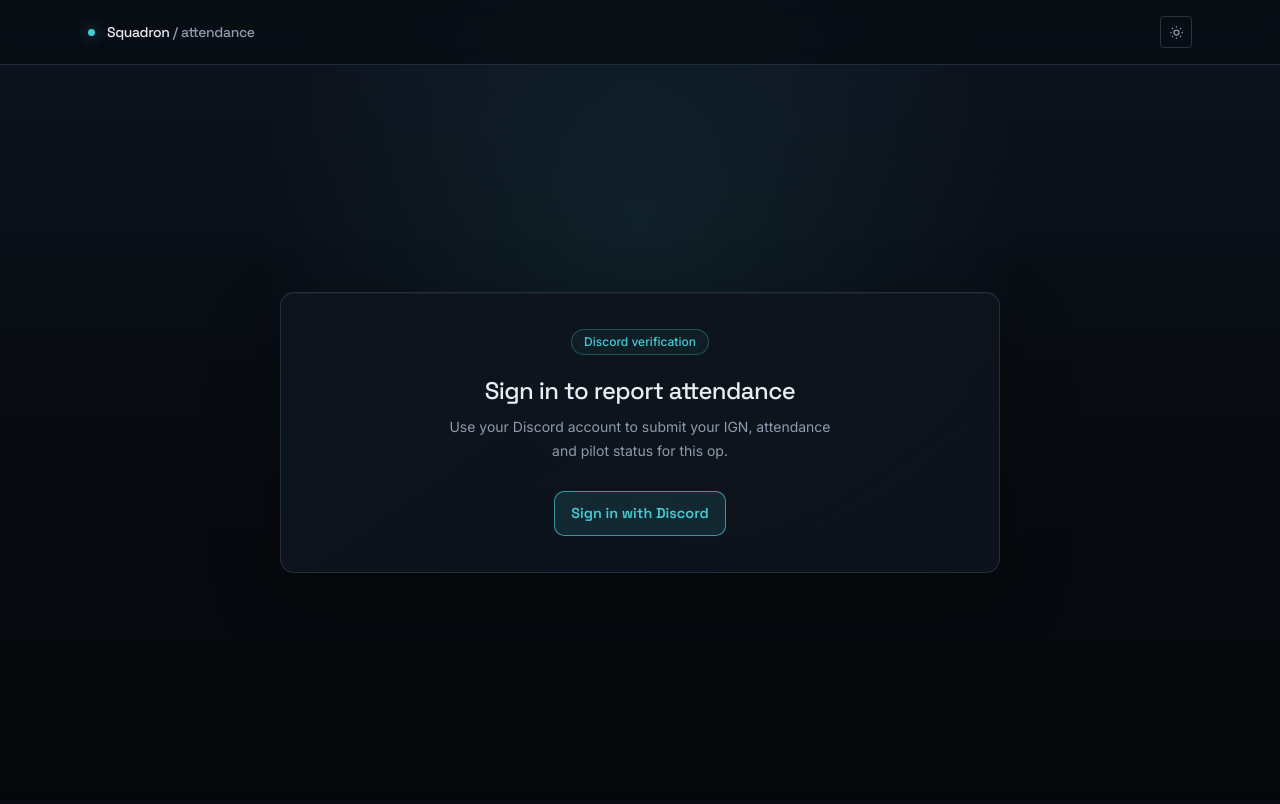
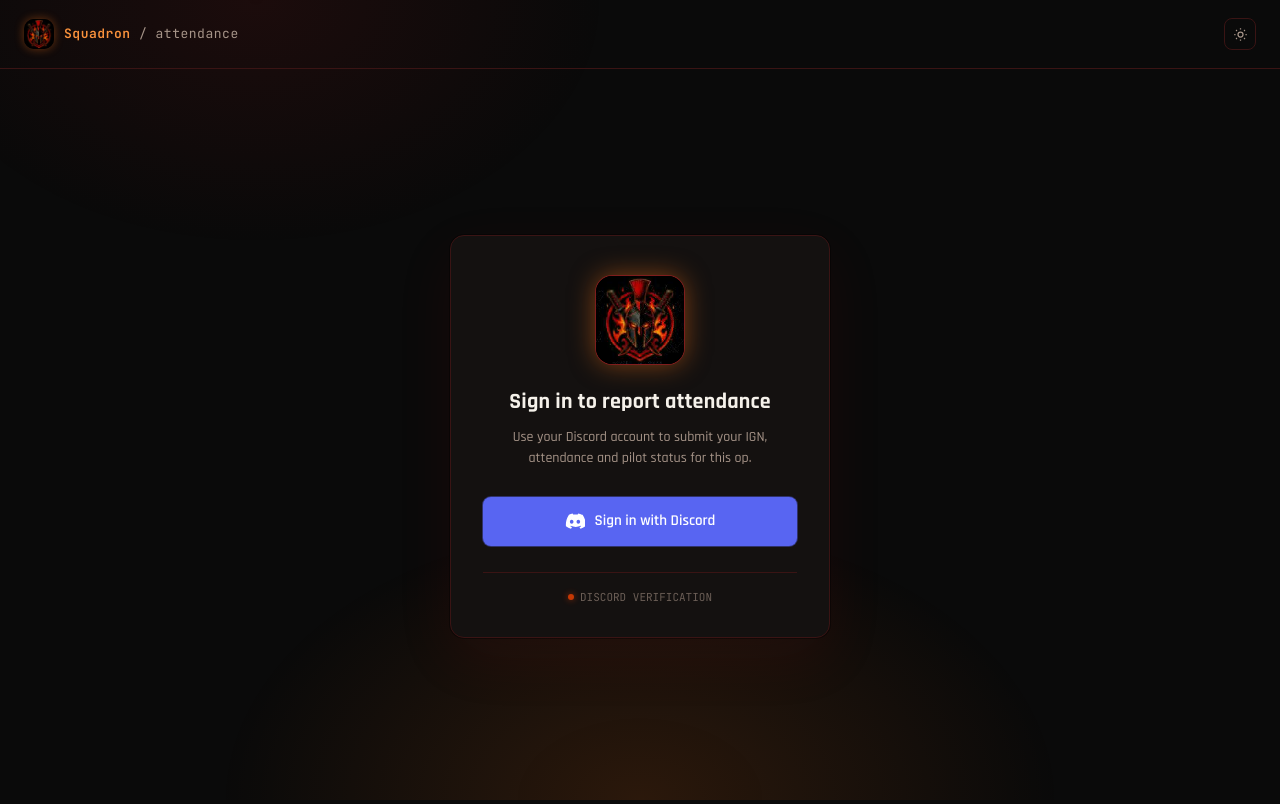
Before and after one commit to nicolelodeontv/chaosattendance, a Next.js app: page / in a window 1280 px wide. Built offline with nearby package versions, Linux system fonts and the light colour scheme; no server answers.

Commit message:
Apply fire-theme design system from chaos-attendance-mockup.html across app

```diff
--- a/src/app/globals.css
+++ b/src/app/globals.css
@@ -3,228 +3,156 @@
 @tailwind utilities;
 
 :root {
-  --base: 244 247 250;
-  --panel: 255 255 255;
-  --panel2: 247 249 252;
-  --line: 211 219 228;
-  --ink: 18 26 39;
-  --ink2: 91 105 121;
-  --amber: 27 157 170;
-  --cyan: 0 122 138;
-  --red: 185 42 52;
-  --role-owner-fg: #92400E;
-  --role-owner-bg: rgba(217,119,6,0.12);
-  --role-owner-border: rgba(217,119,6,0.50);
-  --role-admin-fg: #0F766E;
-  --role-admin-bg: rgba(13,148,136,0.12);
-  --role-admin-border: rgba(13,148,136,0.50);
-  --role-member-fg: #166534;
-  --role-member-bg: rgba(22,163,74,0.12);
-  --role-member-border: rgba(22,163,74,0.50);
-}
+  --bg: #0A0A0A;
+  --panel-hex: #141110;
+  --panel-2-hex: #1B1615;
+  --line-hex: #3A1414;
+  --red-hex: #B91C1C;
+  --red-deep: #7F1D1D;
+  --orange-hex: #F97316;
+  --orange-soft-hex: #FB923C;
+  --ember-hex: #FF4500;
+  --text-hex: #F5F1EA;
+  --text-muted-hex: #A69488;
+  --text-dim-hex: #6B5E56;
+  --discord-hex: #5865F2;
 
-.dark {
-  --base: 8 12 18;
-  --panel: 14 20 29;
-  --panel2: 19 27 38;
-  --line: 39 50 65;
-  --ink: 233 238 243;
-  --ink2: 143 156 173;
-  --amber: 71 202 214;
-  --cyan: 71 202 214;
-  --red: 228 87 99;
-  --role-owner-fg: #FBBF24;
-  --role-owner-bg: rgba(251,191,36,0.12);
-  --role-owner-border: rgba(251,191,36,0.45);
-  --role-admin-fg: #2DD4BF;
-  --role-admin-bg: rgba(45,212,191,0.12);
-  --role-admin-border: rgba(45,212,191,0.45);
-  --role-member-fg: #4ADE80;
-  --role-member-bg: rgba(74,222,128,0.12);
-  --role-member-border: rgba(74,222,128,0.45);
+  --base: 10 10 10;
+  --panel: 20 17 16;
+  --panel2: 27 22 21;
+  --line: 58 20 20;
+  --ink: 245 241 234;
+  --ink2: 166 148 136;
+  --amber: 249 115 22;
+  --cyan: 249 115 22;
+  --red: 185 28 28;
+  --red-deep-rgb: 127 29 29;
+  --orange: 249 115 22;
+  --orange-soft: 251 146 60;
+  --ember: 255 69 0;
+  --discord: 88 101 242;
+
+  --role-owner-fg: #FB923C;
+  --role-owner-bg: rgba(249,115,22,0.12);
+  --role-owner-border: rgba(249,115,22,0.50);
+  --role-admin-fg: #F5F1EA;
+  --role-admin-bg: rgba(185,28,28,0.16);
+  --role-admin-border: rgba(185,28,28,0.55);
+  --role-member-fg: #A69488;
+  --role-member-bg: rgba(58,20,20,0.32);
+  --role-member-border: rgba(58,20,20,0.9);
+
+  --radius-sm: 6px;
+  --radius-md: 8px;
+  --radius-lg: 14px;
+  --radius-pill: 20px;
+  --shadow-logo: 0 0 0 1px var(--red-deep), 0 0 18px rgba(249,115,22,0.45);
+  --shadow-ember: 0 0 8px 2px rgba(255,69,0,0.7);
+  --shadow-dot: 0 0 6px rgba(255,69,0,0.7);
+  --shadow-card: 0 20px 60px rgba(185,28,28,0.08);
 }
 
 * {
+  box-sizing: border-box;
   border-color: rgb(var(--line));
 }
 
 html {
-  color-scheme: light;
-}
-html.dark {
+  min-height: 100%;
+  background: var(--bg);
   color-scheme: dark;
+  scroll-padding-top: env(safe-area-inset-top, 0px);
 }
 
 body {
-  background-color: rgb(var(--base));
-  color: rgb(var(--ink));
-  font-family: var(--font-body), ui-sans-serif, system-ui, sans-serif;
-  background-image:
-    radial-gradient(
-      circle at 50% 28%,
-      rgb(var(--cyan) / 0.07),
-      transparent 22rem
-    ),
-    linear-gradient(
-      180deg,
-      #eef2f5 0%,
-      #f8fafc 42%,
-      #ffffff 100%
-    );
-  background-attachment: fixed;
+  min-height: 100%;
+  margin: 0;
+  position: relative;
+  display: flex;
+  flex-direction: column;
+  background: var(--bg);
+  color: var(--text-hex);
+  font-family: var(--font-body), 'Rajdhani', 'Segoe UI', sans-serif;
 }
 
-.dark body {
-  background-image:
-    radial-gradient(
-      circle at 50% 28%,
-      rgb(var(--cyan) / 0.09),
-      transparent 24rem
-    ),
-    linear-gradient(
-      180deg,
-      #0d1420 0%,
-      #080c12 48%,
-      #05070a 100%
-    );
+body::before {
+  content: '';
+  position: fixed;
+  inset: 0;
+  z-index: 0;
+  pointer-events: none;
+  background:
+    radial-gradient(ellipse 600px 400px at 50% 100%, rgba(249,115,22,0.14), transparent 70%),
+    radial-gradient(ellipse 500px 350px at 20% 0%, rgba(185,28,28,0.10), transparent 70%);
+}
+
+body > * {
+  position: relative;
+  z-index: 1;
+}
+
+button,
+input,
+select,
+textarea {
+  font: inherit;
+}
+
+button {
+  color: inherit;
 }
 
 ::selection {
-  background: rgb(var(--cyan) / 0.28);
+  background: rgba(249,115,22,0.28);
+  color: var(--text-hex);
 }
 
 .status-dot {
   display: inline-block;
   width: 7px;
   height: 7px;
-  border-radius: 999px;
+  flex: 0 0 7px;
+  border-radius: 50%;
+  background: var(--ember-hex);
+  box-shadow: var(--shadow-dot);
+  animation: chaos-pulse 1.8s ease-in-out infinite;
 }
 
-.toast-container {
-  position: fixed;
-  bottom: 24px;
-  left: 50%;
-  z-index: 1000;
-  display: flex;
-  width: min(560px, calc(100vw - 32px));
-  transform: translateX(-50%);
-  flex-direction: column;
-  align-items: center;
-  gap: 8px;
-  pointer-events: none;
-}
-
-.toast-item {
-  max-width: 100%;
-  pointer-events: none;
-  animation: toast-slide-up 3s ease both;
-}
-
-@keyframes toast-slide-up {
-  0% {
-    opacity: 0;
-    transform: translate3d(0, 12px, 0);
-  }
-  12%,
-  82% {
-    opacity: 1;
-    transform: translate3d(0, 0, 0);
-  }
-  100% {
-    opacity: 0;
-    transform: translate3d(0, -4px, 0);
-  }
-}
-
-@media (max-width: 640px) {
-  .toast-container {
-    bottom: 16px;
-  }
-}
-
-@media (prefers-reduced-motion: reduce) {
-  .toast-item {
-    animation: none;
-  }
+@keyframes chaos-pulse {
+  0%, 100% { opacity: 1; }
+  50% { opacity: 0.4; }
 }
 
 @layer components {
   .premium-card {
-    border: 1px solid rgb(var(--line) / 0.9);
-    border-radius: 14px;
-    background: linear-gradient(
-      145deg,
-      rgb(var(--panel) / 0.98),
-      rgb(var(--panel) / 0.9)
-    );
-    box-shadow:
-      0 20px 55px rgb(0 0 0 / 0.08),
-      inset 0 1px 0 rgb(255 255 255 / 0.05);
-    backdrop-filter: blur(16px);
-  }
-
-  .dark .premium-card {
-    box-shadow:
-      0 24px 70px rgb(0 0 0 / 0.28),
-      inset 0 1px 0 rgb(255 255 255 / 0.03);
+    border: 1px solid var(--line-hex);
+    border-radius: var(--radius-lg);
+    background: var(--panel-hex);
+    box-shadow: 0 0 0 1px rgba(0,0,0,0.4), var(--shadow-card);
   }
 
   .premium-button {
     display: inline-flex;
-    min-height: 44px;
+    min-height: 42px;
     align-items: center;
     justify-content: center;
-    border: 1px solid rgb(var(--cyan) / 0.7);
-    border-radius: 10px;
-    background: rgb(var(--cyan) / 0.12);
-    padding: 0.7rem 1rem;
-    font-family: var(--font-display), ui-sans-serif, system-ui, sans-serif;
-    font-size: 0.9rem;
-    font-weight: 600;
-    color: rgb(var(--cyan));
-    transition:
-      transform 0.15s ease,
-      background-color 0.15s ease,
-      border-color 0.15s ease,
-      box-shadow 0.15s ease;
+    border: 1px solid var(--orange-hex);
+    border-radius: var(--radius-sm);
+    background: transparent;
+    padding: 0.55rem 0.9rem;
+    font-family: var(--font-mono), 'JetBrains Mono', monospace;
+    font-size: 0.72rem;
+    font-weight: 500;
+    letter-spacing: 0.02em;
+    color: var(--orange-hex);
+    transition: border-color 0.15s ease, background-color 0.15s ease, color 0.15s ease, transform 0.15s ease;
   }
 
   .premium-button:hover {
-    background: rgb(var(--cyan) / 0.18);
-    border-color: rgb(var(--cyan));
-    box-shadow: 0 10px 28px rgb(var(--cyan) / 0.12);
+    border-color: var(--orange-soft-hex);
+    background: rgba(249,115,22,0.08);
+    color: var(--orange-soft-hex);
     transform: translateY(-1px);
-  }
-
-.role-badge--owner {
-  color: var(--role-owner-fg);
-  background-color: var(--role-owner-bg);
-  border-color: var(--role-owner-border);
-}
-
-.role-badge--admin {
-  color: var(--role-admin-fg);
-  background-color: var(--role-admin-bg);
-  border-color: var(--role-admin-border);
-}
-
-.role-badge--member {
-  color: var(--role-member-fg);
-  background-color: var(--role-member-bg);
-  border-color: var(--role-member-border);
-}
-
-  .submission-row--new {
-    animation: submission-row-new 3s ease-out both;
-  }
-
-  @keyframes submission-row-new {
-    0% {
-      background-color: rgb(var(--cyan) / 0.12);
-    }
-    100% {
-      background-color: transparent;
-    }
   }
 
   .premium-button-secondary {
@@ -232,46 +160,40 @@ body {
     min-height: 42px;
     align-items: center;
     justify-content: center;
-    border: 1px solid rgb(var(--line));
-    border-radius: 10px;
-    background: rgb(var(--panel2) / 0.9);
-    padding: 0.65rem 0.95rem;
-    font-family: var(--font-display), ui-sans-serif, system-ui, sans-serif;
-    font-size: 0.85rem;
-    font-weight: 600;
-    color: rgb(var(--ink));
-    transition:
-      border-color 0.15s ease,
-      background-color 0.15s ease,
-      color 0.15s ease;
+    border: 1px solid var(--orange-hex);
+    border-radius: var(--radius-sm);
+    background: var(--panel-hex);
+    padding: 0.55rem 0.9rem;
+    font-family: var(--font-mono), 'JetBrains Mono', monospace;
+    font-size: 0.72rem;
+    font-weight: 500;
+    letter-spacing: 0.02em;
+    color: var(--orange-hex);
+    transition: border-color 0.15s ease, background-color 0.15s ease, color 0.15s ease;
   }
 
   .premium-button-secondary:hover {
-    border-color: rgb(var(--cyan) / 0.6);
-    background: rgb(var(--cyan) / 0.08);
-    color: rgb(var(--cyan));
+    border-color: var(--orange-soft-hex);
+    background: var(--panel-2-hex);
+    color: var(--orange-soft-hex);
   }
 
   .premium-toggle {
-    min-height: 46px;
+    min-height: 42px;
     width: 100%;
-    border: 1px solid rgb(var(--line));
-    border-radius: 10px;
-    background: rgb(var(--panel2) / 0.85);
-    padding: 0.7rem 0.85rem;
+    border: 1px solid var(--line-hex);
+    border-radius: var(--radius-sm);
+    background: var(--panel-2-hex);
+    padding: 0.55rem 0.8rem;
     text-align: left;
-    font-size: 0.9rem;
-    color: rgb(var(--ink2));
-    transition:
-      border-color 0.15s ease,
-      background-color 0.15s ease,
-      color 0.15s ease,
-      transform 0.15s ease;
+    font-size: 0.8rem;
+    color: var(--text-muted-hex);
+    transition: border-color 0.15s ease, background-color 0.15s ease, color 0.15s ease, transform 0.15s ease;
   }
 
   .premium-toggle:hover {
-    border-color: rgb(var(--cyan) / 0.45);
-    color: rgb(var(--ink));
+    border-color: var(--orange-hex);
+    color: var(--text-hex);
     transform: translateY(-1px);
   }
 
@@ -281,18 +203,45 @@ body {
     width: 34px;
     align-items: center;
     justify-content: center;
-    border: 1px solid rgb(var(--line));
-    border-radius: 9px;
-    background: rgb(var(--panel2));
+    border: 1px solid var(--line-hex);
+    border-radius: var(--radius-sm);
+    background: var(--panel-2-hex);
     font-size: 1.25rem;
     line-height: 1;
-    color: rgb(var(--ink2));
+    color: var(--text-muted-hex);
     transition: border-color 0.15s ease, color 0.15s ease;
   }
 
   .icon-button:hover {
-    border-color: rgb(var(--cyan) / 0.5);
-    color: rgb(var(--cyan));
+    border-color: var(--orange-hex);
+    color: var(--orange-soft-hex);
+  }
+
+  .role-badge--owner {
+    color: var(--role-owner-fg);
+    background-color: var(--role-owner-bg);
+    border-color: var(--role-owner-border);
+  }
+
+  .role-badge--admin {
+    color: var(--role-admin-fg);
+    background-color: var(--role-admin-bg);
+    border-color: var(--role-admin-border);
+  }
+
+  .role-badge--member {
+    color: var(--role-member-fg);
+    background-color: var(--role-member-bg);
+    border-color: var(--role-member-border);
+  }
+
+  .submission-row--new {
+    animation: submission-row-new 1.8s ease-out both;
+  }
+
+  @keyframes submission-row-new {
+    0% { background-color: rgba(249,115,22,0.14); }
+    100% { background-color: transparent; }
   }
 
   .confirm-dialog-backdrop {
@@ -323,21 +272,109 @@ body {
     to { opacity: 1; transform: scale(1); }
   }
 
-  @media (prefers-reduced-motion: reduce) {
-    .submission-row--new {
-      animation: none;
-      background-color: rgb(var(--cyan) / 0.08);
-    }
+  .discord-btn {
+    display: flex;
+    width: 100%;
+    min-height: 48px;
+    align-items: center;
+    justify-content: center;
+    gap: 10px;
+    border: none;
+    border-radius: var(--radius-md);
+    background: var(--discord-hex);
+    color: white;
+    padding: 13px 18px;
+    font-family: var(--font-body), 'Rajdhani', sans-serif;
+    font-size: 15px;
+    font-weight: 600;
+    cursor: pointer;
+    box-shadow: 0 0 0 1px rgba(88,101,242,0.4);
+    transition: transform 0.15s ease, filter 0.15s ease;
+  }
 
-    .confirm-dialog-backdrop,
-    .confirm-dialog-card,
-    .success-dialog-icon {
-      animation: none;
-    }
+  .discord-btn:hover {
+    filter: brightness(1.05);
+    transform: translateY(-1px);
+  }
+
+  .discord-btn:focus-visible {
+    outline: 2px solid rgba(88,101,242,0.7);
+    outline-offset: 2px;
+  }
+
+  .discord-btn svg {
+    width: 20px;
+    height: 20px;
+    fill: white;
+    flex-shrink: 0;
+  }
+
+  .auth-divider {
+    display: flex;
+    align-items: center;
+    justify-content: center;
+    gap: 6px;
+    margin-top: 26px;
+    padding-top: 16px;
+    border-top: 1px solid var(--line-hex);
+    font-family: var(--font-mono), 'JetBrains Mono', monospace;
+    font-size: 11px;
+    color: var(--text-dim-hex);
+  }
+
+  .auth-divider .dot {
+    width: 6px;
+    height: 6px;
+    border-radius: 50%;
+    background: var(--ember-hex);
+    box-shadow: var(--shadow-dot);
+    animation: chaos-pulse 1.8s ease-in-out infinite;
   }
 }
 
-/* Keep number inputs numeric without showing browser spinner controls. */
+.toast-container {
+  position: fixed;
+  bottom: 18px;
+  left: 50%;
+  z-index: 1000;
+  display: flex;
+  width: min(560px, calc(100vw - 32px));
+  transform: translateX(-50%);
+  flex-direction: column;
+  align-items: center;
+  gap: 8px;
+  pointer-events: none;
+}
+
+.toast-item {
+  max-width: 100%;
+  pointer-events: none;
+  animation: toast-slide-up 3s ease both;
+}
+
+@keyframes toast-slide-up {
+  0% { opacity: 0; transform: translate3d(0, 12px, 0); }
+  12%, 82% { opacity: 1; transform: translate3d(0, 0, 0); }
+  100% { opacity: 0; transform: translate3d(0, -4px, 0); }
+}
+
+@media (max-width: 640px) {
+  .toast-container { bottom: 16px; }
+}
+
+@media (prefers-reduced-motion: reduce) {
+  *,
+  *::before,
+  *::after {
+    scroll-behavior: auto !important;
+    animation-duration: .01ms !important;
+    animation-iteration-count: 1 !important;
+    transition: none !important;
+  }
+  .toast-item { animation: none; }
+  .status-dot, .auth-divider .dot { animation: none; }
+}
+
 input[type="number"] {
   appearance: textfield;
   -moz-appearance: textfield;
@@ -354,19 +391,16 @@ input[type="number"],
 textarea,
 select {
   min-height: 44px;
-  background-color: rgb(var(--panel2));
-  border: 1px solid rgb(var(--line));
-  color: rgb(var(--ink));
-  border-radius: 10px;
+  width: 100%;
+  border: 1px solid var(--line-hex);
+  border-radius: var(--radius-md);
+  background: var(--panel-2-hex);
+  color: var(--text-hex);
   padding: 0.7rem 0.8rem;
-  width: 100%;
   font-size: 0.9rem;
   line-height: 1.4;
   outline: none;
-  transition:
-    border-color 0.15s ease,
-    box-shadow 0.15s ease,
-    background-color 0.15s ease;
+  transition: border-color 0.15s ease, box-shadow 0.15s ease, background-color 0.15s ease;
 }
 
 input[type="text"]:focus,
@@ -379,15 +413,20 @@ select:focus,
 button:focus-visible,
 a:focus-visible {
   outline: none;
-  box-shadow: 0 0 0 3px rgb(var(--cyan) / 0.16);
+  box-shadow: 0 0 0 3px rgba(249,115,22,0.16);
 }
 
 input[type="text"]:focus,
 input[type="number"]:focus,
 textarea:focus,
 select:focus {
-  border-color: rgb(var(--cyan) / 0.8);
-  background-color: rgb(var(--panel));
+  border-color: var(--orange-hex);
+  background: var(--panel-hex);
+}
+
+input::placeholder,
+textarea::placeholder {
+  color: rgba(166,148,136,0.78);
 }
 
 @media (prefers-reduced-motion: reduce) {
@@ -397,12 +436,8 @@ select:focus {
   select,
   .premium-button,
   .premium-button-secondary,
-  .premium-toggle {
+  .premium-toggle,
+  .discord-btn {
     transition: none;
   }
 }
-
-input::placeholder,
-textarea::placeholder {
-  color: rgb(var(--ink2) / 0.8);
-}
--- a/src/app/page.tsx
+++ b/src/app/page.tsx
@@ -57,7 +57,7 @@ export default async function Home({
 
       <main
         className={[
-          "mx-auto flex w-full max-w-3xl flex-col px-4 sm:px-6 sm:py-12",
+          "relative z-10 mx-auto flex w-full max-w-3xl flex-col px-4 sm:px-6 sm:py-12",
           session?.user
             ? "py-8"
             : "min-h-[calc(100vh-65px)] justify-center py-8",
@@ -67,10 +67,10 @@ export default async function Home({
           <>
             <div className="mb-6 flex flex-col gap-4 sm:flex-row sm:items-end sm:justify-between">
               <div className="min-w-0">
-                <p className="mb-2 text-xs font-medium uppercase tracking-[0.18em] text-cyan">
+                <p className="mb-2 font-mono text-[10px] font-medium uppercase tracking-[0.18em] text-orange">
                   Current operation
                 </p>
-                <h1 className="font-display text-2xl tracking-tight text-ink">
+                <h1 className="font-display text-2xl font-bold tracking-tight text-ink">
                   Attendance report
                 </h1>
                 <p className="mt-1.5 max-w-xl text-sm leading-6 text-ink2">
@@ -79,10 +79,10 @@ export default async function Home({
               </div>
 
               <div className="flex shrink-0 flex-wrap items-center gap-2">
-                <span className="inline-flex h-8 items-center rounded-full border border-line bg-panel2 px-3 font-display text-xs text-ink2">
+                <span className="inline-flex h-8 items-center rounded-full border border-line bg-panel2 px-3 font-mono text-xs text-ink2">
                   {currentOpId}
                 </span>
-                <div className="inline-flex h-8 max-w-full shrink-0 items-center gap-1.5 whitespace-nowrap rounded-full border border-line bg-panel2 px-2.5 font-display text-xs">
+                <div className="inline-flex h-8 max-w-full shrink-0 items-center gap-1.5 whitespace-nowrap rounded-full border border-line bg-panel2 px-2.5 font-mono text-xs">
                   {user.avatar ? (
                     <Image
                       src={user.avatar}
@@ -125,33 +125,51 @@ export default async function Home({
             </div>
           </>
         ) : (
-          <div className="premium-card p-7 text-center sm:p-9">
-            <div className="mx-auto mb-5 flex w-fit rounded-full border border-cyan/30 bg-cyan/5 px-3 py-1 text-xs font-medium text-cyan">
-              Discord verification
+          <div className="premium-card mx-auto w-full max-w-[380px] px-8 pb-8 pt-10 text-center">
+            <div className="mx-auto mb-[22px] flex h-[88px] w-[88px] items-center justify-center overflow-hidden rounded-2xl bg-black shadow-[0_0_0_1px_var(--red-deep),0_0_26px_rgba(249,115,22,0.5)]">
+              <Image
+                src="/chaos-clan-logo.jpg"
+                alt="Chaos clan logo"
+                width={88}
+                height={88}
+                priority
+                className="h-full w-full object-cover"
+              />
             </div>
+
+            <h1 className="font-display text-[22px] font-bold tracking-[0.2px] text-ink">
+              Sign in to report attendance
+            </h1>
+            <p className="mx-auto mb-0 mt-2 max-w-[44ch] text-sm leading-[1.5] text-ink2">
+              Use your Discord account to submit your IGN, attendance and pilot status for
+              this op.
+            </p>
+
             {searchParams.authRequired && (
-              <p className="mb-4 rounded-md border border-cyan/30 bg-cyan/5 px-3 py-2 text-sm text-cyan">
+              <p className="mb-0 mt-4 rounded-md border border-orange/30 bg-orange/5 px-3 py-2 text-sm text-orange">
                 Sign in to continue.
               </p>
             )}
-            <h1 className="font-display text-2xl tracking-tight text-ink">
-              Sign in to report attendance
-            </h1>
-            <p className="mx-auto mt-2 max-w-[44ch] text-sm leading-6 text-ink2">
-              Use your Discord account to submit your IGN, attendance and pilot status for
-              this op.
-            </p>
+
             <form
               action={async () => {
                 "use server";
                 await signIn("discord");
               }}
-              className="mt-7 flex justify-center"
+              className="mt-7"
             >
-              <button className="premium-button mx-auto w-full sm:w-auto">
+              <button type="submit" className="discord-btn">
+                <svg viewBox="0 0 24 24" aria-hidden="true">
+                  <path d="M20.317 4.369A19.79 19.79 0 0 0 15.885 3c-.211.375-.444.87-.608 1.262a18.27 18.27 0 0 0-5.487 0A12.64 12.64 0 0 0 9.182 3 19.736 19.736 0 0 0 4.745 4.372C1.578 9.1.72 13.72 1.149 18.276a19.9 19.9 0 0 0 5.993 2.99c.483-.657.914-1.354 1.284-2.087a12.9 12.9 0 0 1-2.023-.967c.17-.123.336-.252.497-.384a14.25 14.25 0 0 0 11.999 0c.163.132.329.261.497.384-.646.383-1.324.71-2.026.968.37.732.8 1.429 1.284 2.086a19.83 19.83 0 0 0 5.995-2.989c.503-5.277-.838-9.855-3.532-13.907ZM8.02 15.33c-1.183 0-2.155-1.086-2.155-2.419 0-1.333.955-2.42 2.155-2.42 1.21 0 2.176 1.096 2.156 2.42 0 1.333-.947 2.419-2.156 2.419Zm7.975 0c-1.183 0-2.156-1.086-2.156-2.419 0-1.333.955-2.42 2.156-2.42 1.21 0 2.175 1.096 2.155 2.42 0 1.333-.946 2.419-2.155 2.419Z"/>
+                </svg>
                 Sign in with Discord
               </button>
             </form>
+
+            <div className="auth-divider">
+              <span className="dot" />
+              DISCORD VERIFICATION
+            </div>
           </div>
         )}
       </main>
--- a/src/components/navbar.tsx
+++ b/src/components/navbar.tsx
@@ -10,19 +10,24 @@ export async function Navbar({ guildName }: { guildName: string }) {
   const admin = await isAdmin(user?.discordId);
 
   return (
-    <header className="border-b border-line/80 bg-base/80 backdrop-blur">
-      <div className="mx-auto flex max-w-6xl items-center justify-between gap-3 px-4 py-4 sm:px-6">
+    <header className="relative z-10 border-b border-line bg-transparent">
+      <div className="mx-auto flex w-full items-center justify-between gap-3 px-5 py-[18px] sm:px-6">
         <Link
           href="/"
-          className="min-w-0 flex shrink items-center gap-3 rounded-md focus-visible:outline-none focus-visible:ring-2 focus-visible:ring-cyan/60"
+          className="min-w-0 flex shrink items-center gap-2.5 rounded-md focus-visible:outline-none focus-visible:ring-2 focus-visible:ring-orange/40"
           aria-label="Back to attendance"
         >
-          <span
-            className="status-dot h-2 w-2 shrink-0 shadow-[0_0_14px_rgb(var(--cyan)/0.65)]"
-            style={{ backgroundColor: "rgb(var(--cyan))" }}
+          <Image
+            src="/chaos-clan-logo.jpg"
+            alt="Chaos clan logo"
+            width={30}
+            height={30}
+            priority
+            className="h-[30px] w-[30px] shrink-0 rounded-md object-cover shadow-[0_0_10px_rgba(249,115,22,0.4)]"
           />
-          <span className="min-w-0 truncate font-display text-sm tracking-tight text-ink">
-            {guildName} <span className="text-ink2">/ attendance</span>
+          <span className="min-w-0 truncate font-mono text-[13px] tracking-[0.04em] text-ink2">
+            <span className="font-semibold text-orange-soft">{guildName}</span>
+            <span className="text-ink2"> / attendance</span>
           </span>
         </Link>
 
@@ -30,7 +35,7 @@ export async function Navbar({ guildName }: { guildName: string }) {
           {admin && (
             <Link
               href="/admin"
-              className="premium-button-secondary h-8 !min-h-8 shrink-0 px-3 py-0 text-xs whitespace-nowrap"
+              className="premium-button-secondary h-8 !min-h-8 shrink-0 whitespace-nowrap px-3 py-0 text-xs"
             >
               Admin
             </Link>
@@ -46,7 +51,7 @@ export async function Navbar({ guildName }: { guildName: string }) {
                   alt={user.username}
                   width={28}
                   height={28}
-                  className="h-7 w-7 shrink-0 rounded-full border border-line shadow-sm"
+                  className="h-7 w-7 shrink-0 rounded-full border border-line"
                 />
               )}
               <span className="hidden max-w-[120px] truncate text-sm text-ink2 min-[400px]:inline">
@@ -60,7 +65,7 @@ export async function Navbar({ guildName }: { guildName: string }) {
               >
                 <button
                   type="submit"
-                  className="premium-button-secondary h-8 !min-h-8 shrink-0 px-3 py-0 text-xs whitespace-nowrap"
+                  className="premium-button-secondary h-8 !min-h-8 shrink-0 whitespace-nowrap px-3 py-0 text-xs"
                 >
                   Sign out
                 </button>
--- a/tailwind.config.ts
+++ b/tailwind.config.ts
@@ -15,18 +15,27 @@ const config: Config = {
         amber: "rgb(var(--amber) / <alpha-value>)",
         cyan: "rgb(var(--cyan) / <alpha-value>)",
         red: "rgb(var(--red) / <alpha-value>)",
+        orange: "rgb(var(--orange) / <alpha-value>)",
+        "orange-soft": "rgb(var(--orange-soft) / <alpha-value>)",
+        ember: "rgb(var(--ember) / <alpha-value>)",
+        discord: "rgb(var(--discord) / <alpha-value>)",
       },
       fontFamily: {
-        display: ["var(--font-display)", "sans-serif"],
-        body: ["var(--font-body)", "sans-serif"],
+        display: ["var(--font-display)", "Rajdhani", "sans-serif"],
+        title: ["var(--font-display)", "Rajdhani", "sans-serif"],
+        body: ["var(--font-body)", "Rajdhani", "sans-serif"],
+        mono: ["var(--font-mono)", "JetBrains Mono", "monospace"],
       },
       borderRadius: {
-        sm: "3px",
-        DEFAULT: "4px",
-        md: "6px",
+        sm: "6px",
+        DEFAULT: "8px",
+        md: "10px",
+        lg: "14px",
+        xl: "14px",
       },
     },
   },
   plugins: [],
 };
+
 export default config;
```
Also changed, not shown: src/app/layout.tsx (+19 -4 lines), public/chaos-clan-logo.jpg (added).
